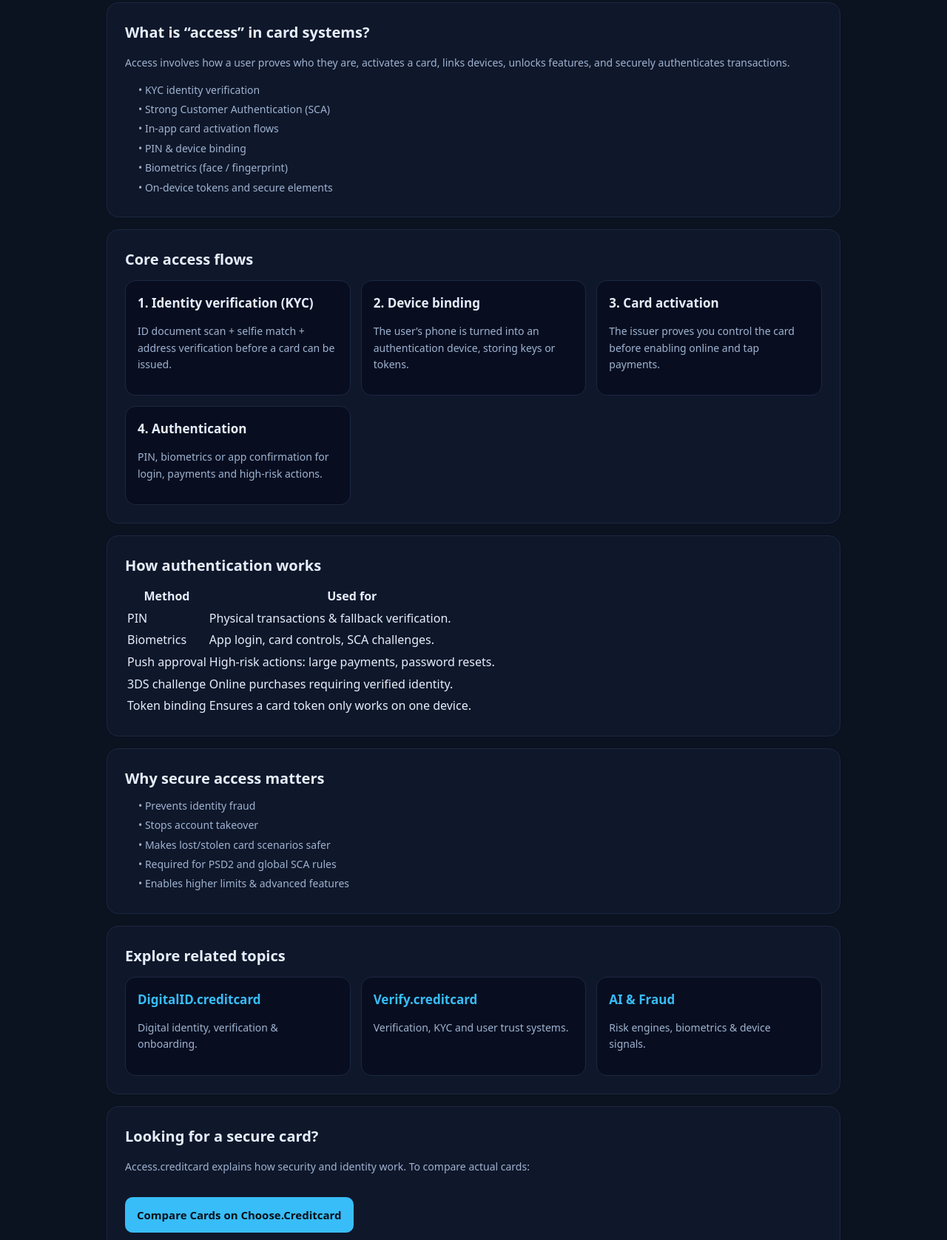
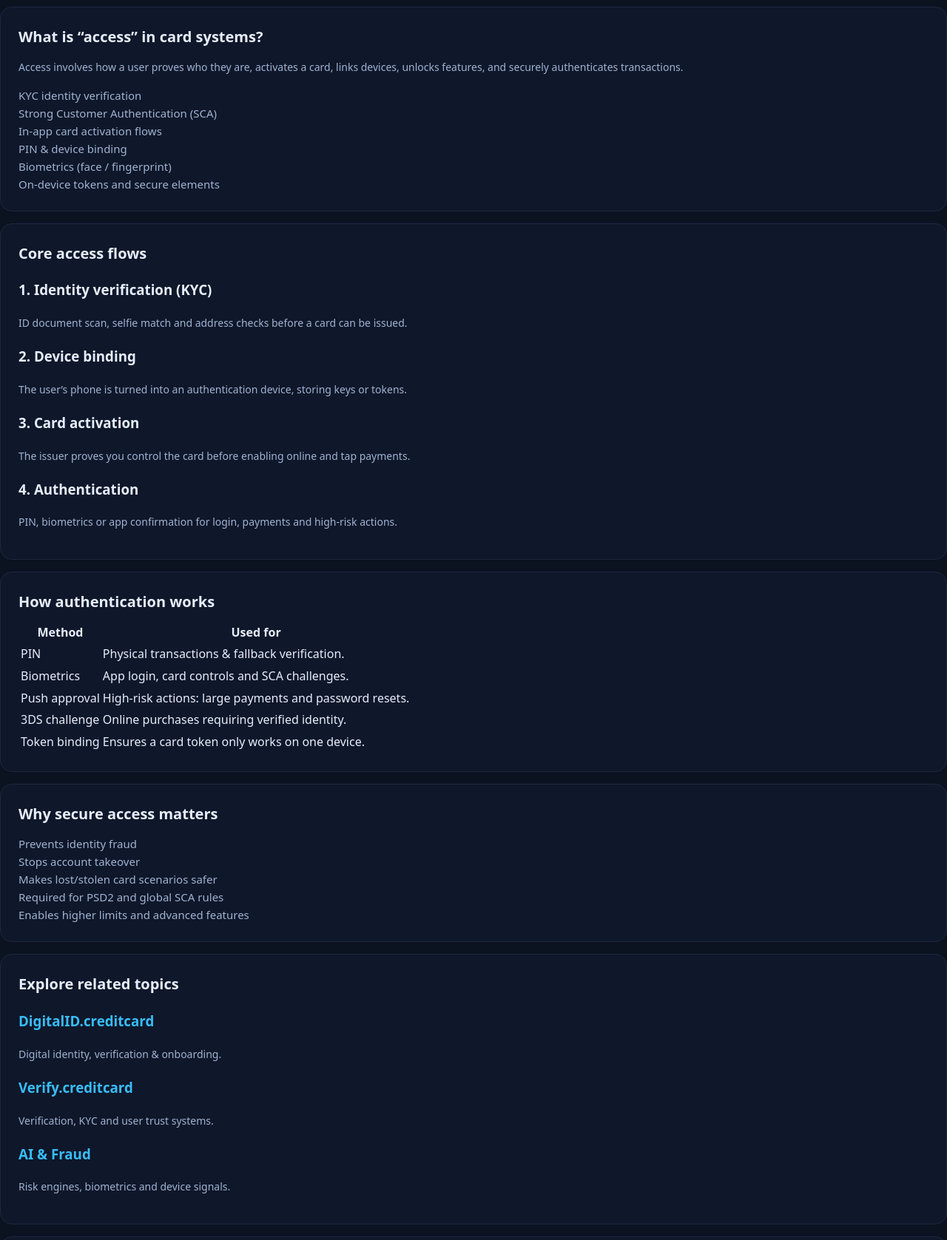
Before and after one commit to ChooseCreditCard/access.creditcard, a plain HTML site: page index.html in a window 1280 px wide. Shown: the part 367-2044 px from the top of the page at 74% size. Drawn offline with Linux system fonts and the light colour scheme.

Commit message:
Update index.html

```diff
--- a/index.html
+++ b/index.html
@@ -29,35 +29,36 @@
     gtag('js', new Date());
     gtag('config','G-64FE63JQ3H');
   </script>
-
-  <style>
-    .brand{display:flex;align-items:center;gap:10px;font-weight:600}
-    .cc-logo{height:32px;width:32px;border-radius:999px;background:#38bdf8;display:flex;align-items:center;justify-content:center;font-size:12px;color:#020617;font-weight:800}
-    .list{margin:8px 0 0;padding-left:18px;font-size:14px;color:var(--muted)}
-    .list li{margin-bottom:4px}
-    .table-wrap{overflow-x:auto}
-  </style>
 </head>
 
-<body>
-<header class="nav">
+<body class="bg-slate-950 text-slate-100">
+  <!-- HEADER (samme stil som DigitalID/Fin) -->
+  <header class="site-header">
+    <div class="nav-inner max-w-6xl">
       <div class="brand">
         <div class="cc-logo">CC</div>
-    <span>Access.creditcard</span>
+        <div class="brand-text">
+          <span class="brand-title">Access.creditcard</span>
+          <span class="brand-subtitle">Identity &amp; onboarding · The CreditCard Collection</span>
         </div>
-  <nav class="links">
-    <a href="https://fin.creditcard/">Collection</a>
-    <a href="https://tech.creditcard/">Tech</a>
-    <a href="https://choose.creditcard/">Choose</a>
+      </div>
+      <nav class="nav-links">
+        <a href="https://fin.creditcard/?utm_source=access.creditcard&utm_medium=nav&utm_campaign=collection">Collection</a>
+        <a href="https://digitalid.creditcard/?utm_source=access.creditcard&utm_medium=nav&utm_campaign=digitalid">Digital ID</a>
+        <a href="https://choose.creditcard/?utm_source=access.creditcard&utm_medium=nav&utm_campaign=choose">Choose</a>
       </nav>
+    </div>
   </header>
 
-<div class="wrap">
+  <main class="cc-page">
+    <p class="cc-breadcrumb">Access.creditcard · Identity · Onboarding · Choose</p>
 
     <!-- HERO -->
     <section class="hero">
-    <h1>Identity & Access for Cardholders</h1>
-    <p>How users verify identity, authorize access and activate cards in modern card programs.</p>
+      <h1>Identity &amp; Access for Cardholders</h1>
+      <p class="hero-lead">
+        How users verify identity, authorize access and activate cards in modern card programs.
+      </p>
       <a class="cta"
          href="https://choose.creditcard/compare?utm_source=access.creditcard&utm_medium=referral&utm_campaign=access_top">
         Compare Secure Cards
@@ -72,38 +73,38 @@
         and securely authenticates transactions.
       </p>
       <ul class="list">
-      <li>• KYC identity verification</li>
-      <li>• Strong Customer Authentication (SCA)</li>
-      <li>• In-app card activation flows</li>
-      <li>• PIN & device binding</li>
-      <li>• Biometrics (face / fingerprint)</li>
-      <li>• On-device tokens and secure elements</li>
+        <li>KYC identity verification</li>
+        <li>Strong Customer Authentication (SCA)</li>
+        <li>In-app card activation flows</li>
+        <li>PIN &amp; device binding</li>
+        <li>Biometrics (face / fingerprint)</li>
+        <li>On-device tokens and secure elements</li>
       </ul>
     </section>
 
     <!-- PROCESSES -->
     <section class="section">
       <h2>Core access flows</h2>
-    <div class="grid">
-      <div class="card">
+      <div class="cluster-grid">
+        <div class="cluster-card">
           <h3>1. Identity verification (KYC)</h3>
           <p class="small">
-          ID document scan + selfie match + address verification before a card can be issued.
+            ID document scan, selfie match and address checks before a card can be issued.
           </p>
         </div>
-      <div class="card">
+        <div class="cluster-card">
           <h3>2. Device binding</h3>
           <p class="small">
             The user’s phone is turned into an authentication device, storing keys or tokens.
           </p>
         </div>
-      <div class="card">
+        <div class="cluster-card">
           <h3>3. Card activation</h3>
           <p class="small">
             The issuer proves you control the card before enabling online and tap payments.
           </p>
         </div>
-      <div class="card">
+        <div class="cluster-card">
           <h3>4. Authentication</h3>
           <p class="small">
             PIN, biometrics or app confirmation for login, payments and high-risk actions.
@@ -126,15 +127,15 @@
           <tbody>
           <tr>
             <td>PIN</td>
-          <td>Physical transactions & fallback verification.</td>
+            <td>Physical transactions &amp; fallback verification.</td>
           </tr>
           <tr>
             <td>Biometrics</td>
-          <td>App login, card controls, SCA challenges.</td>
+            <td>App login, card controls and SCA challenges.</td>
           </tr>
           <tr>
             <td>Push approval</td>
-          <td>High-risk actions: large payments, password resets.</td>
+            <td>High-risk actions: large payments and password resets.</td>
           </tr>
           <tr>
             <td>3DS challenge</td>
@@ -153,32 +154,32 @@
     <section class="section">
       <h2>Why secure access matters</h2>
       <ul class="list">
-      <li>• Prevents identity fraud</li>
-      <li>• Stops account takeover</li>
-      <li>• Makes lost/stolen card scenarios safer</li>
-      <li>• Required for PSD2 and global SCA rules</li>
-      <li>• Enables higher limits & advanced features</li>
+        <li>Prevents identity fraud</li>
+        <li>Stops account takeover</li>
+        <li>Makes lost/stolen card scenarios safer</li>
+        <li>Required for PSD2 and global SCA rules</li>
+        <li>Enables higher limits and advanced features</li>
       </ul>
     </section>
 
     <!-- CLUSTER LINKS -->
     <section class="section">
       <h2>Explore related topics</h2>
-    <div class="grid">
-      <a class="card"
-         href="https://digitalid.creditcard/?utm_source=access.creditcard&utm_medium=referral">
+      <div class="cluster-grid">
+        <a class="cluster-card"
+           href="https://digitalid.creditcard/?utm_source=access.creditcard&utm_medium=referral&utm_campaign=digitalid">
           <h3>DigitalID.creditcard</h3>
-        <p class="small">Digital identity, verification & onboarding.</p>
+          <p class="small">Digital identity, verification &amp; onboarding.</p>
         </a>
-      <a class="card"
-         href="https://verify.creditcard/?utm_source=access.creditcard&utm_medium=referral">
+        <a class="cluster-card"
+           href="https://verify.creditcard/?utm_source=access.creditcard&utm_medium=referral&utm_campaign=verify">
           <h3>Verify.creditcard</h3>
           <p class="small">Verification, KYC and user trust systems.</p>
         </a>
-      <a class="card"
-         href="https://tech.creditcard/ai-fraud?utm_source=access.creditcard&utm_medium=referral">
-        <h3>AI & Fraud</h3>
-        <p class="small">Risk engines, biometrics & device signals.</p>
+        <a class="cluster-card"
+           href="https://tech.creditcard/ai-fraud?utm_source=access.creditcard&utm_medium=referral&utm_campaign=ai_fraud">
+          <h3>AI &amp; Fraud</h3>
+          <p class="small">Risk engines, biometrics and device signals.</p>
         </a>
       </div>
     </section>
@@ -187,7 +188,7 @@
     <section class="section">
       <h2>Looking for a secure card?</h2>
       <p class="small">
-      Access.creditcard explains how security and identity work.
+        Access.creditcard explains how security and identity work.<br />
         To compare actual cards:
       </p>
       <a class="cta"
@@ -196,11 +197,16 @@
       </a>
     </section>
 
-  <footer class="footer">
-    Part of <strong>The CreditCard Collection</strong> — by ronarn<br />
-    Contact: <a href="mailto:support@ronarn.com">support@ronarn.com</a>
+  </main>
+
+  <!-- MINI FOOTER – samme som DigitalID, tydelig e-post -->
+  <footer class="mini-footer">
+    <p class="mini-footer-main">
+      © 2025 The CreditCard Collection — ronarn AS
+    </p>
+    <p class="mini-footer-contact">
+      Contact: <a href="mailto:support@cc.creditcard">support@cc.creditcard</a>
+    </p>
   </footer>
-
-</div>
 </body>
 </html>
```
Lines whose indentation alone changed are shown as unchanged.
